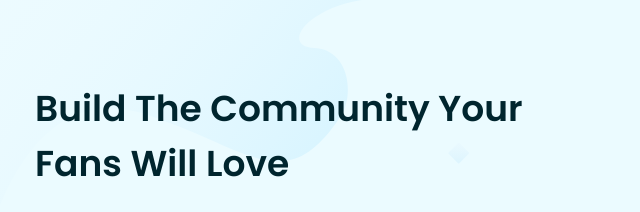
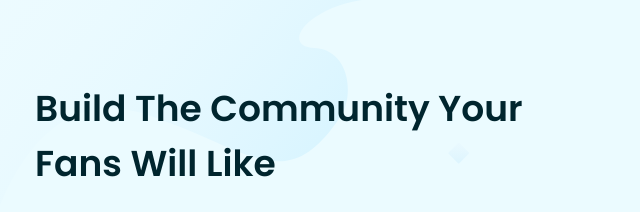
Before and after one commit to minawilly/Huddle, a plain HTML site: page index.html in a window 1280 px wide. Shown: the part 126-338 px from the top of the page, 0-640 px from the left. Drawn offline with nearby package versions, Linux system fonts and the light colour scheme.

Commit message:
edited like

```diff
--- a/index.html
+++ b/index.html
@@ -17,7 +17,7 @@
         </nav>
         <div class="flex">
           <div>
-            <h1>Build The Community Your Fans Will Love</h1>
+            <h1>Build The Community Your Fans Will Like</h1>
             <p>
               Huddle re-imagines the way we build communities. You have a voice,
               but so does your audience. Create connections with your users as
```
